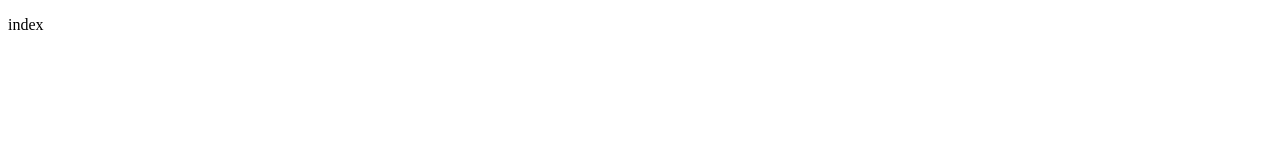
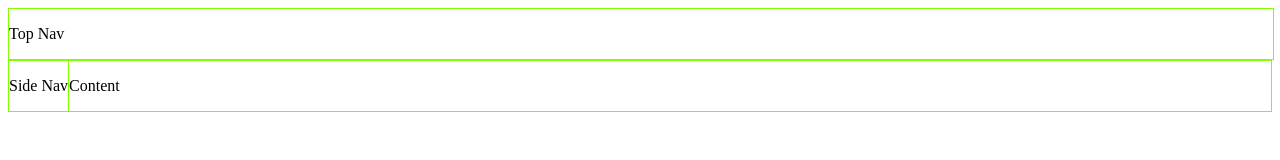
Before and after one commit to TE4-2023/ssentials, a plain HTML site: page index.html in a window 1280 px wide. Drawn offline with Linux system fonts and the light colour scheme.

Commit message:
Update index.html  - Layout change
Add basic site layout

```diff
--- a/index.html
+++ b/index.html
@@ -6,6 +6,22 @@
     <title>Document</title>
 </head>
 <body>
-    <p>index</p>
+    <style>
+        .sidenav {
+            float: left;
+        }
+        .topnav {
+            width: 100%;
+        }
+        body {
+            align-items: center;
+        }
+        div {
+            border: 1px solid chartreuse;
+        }
+    </style>
+        <div class="topnav"><p>Top Nav</p></div>
+        <div class="sidenav"><p>Side Nav</p></div>
+        <div><p>Content</p></div>
 </body>
 </html>
```
